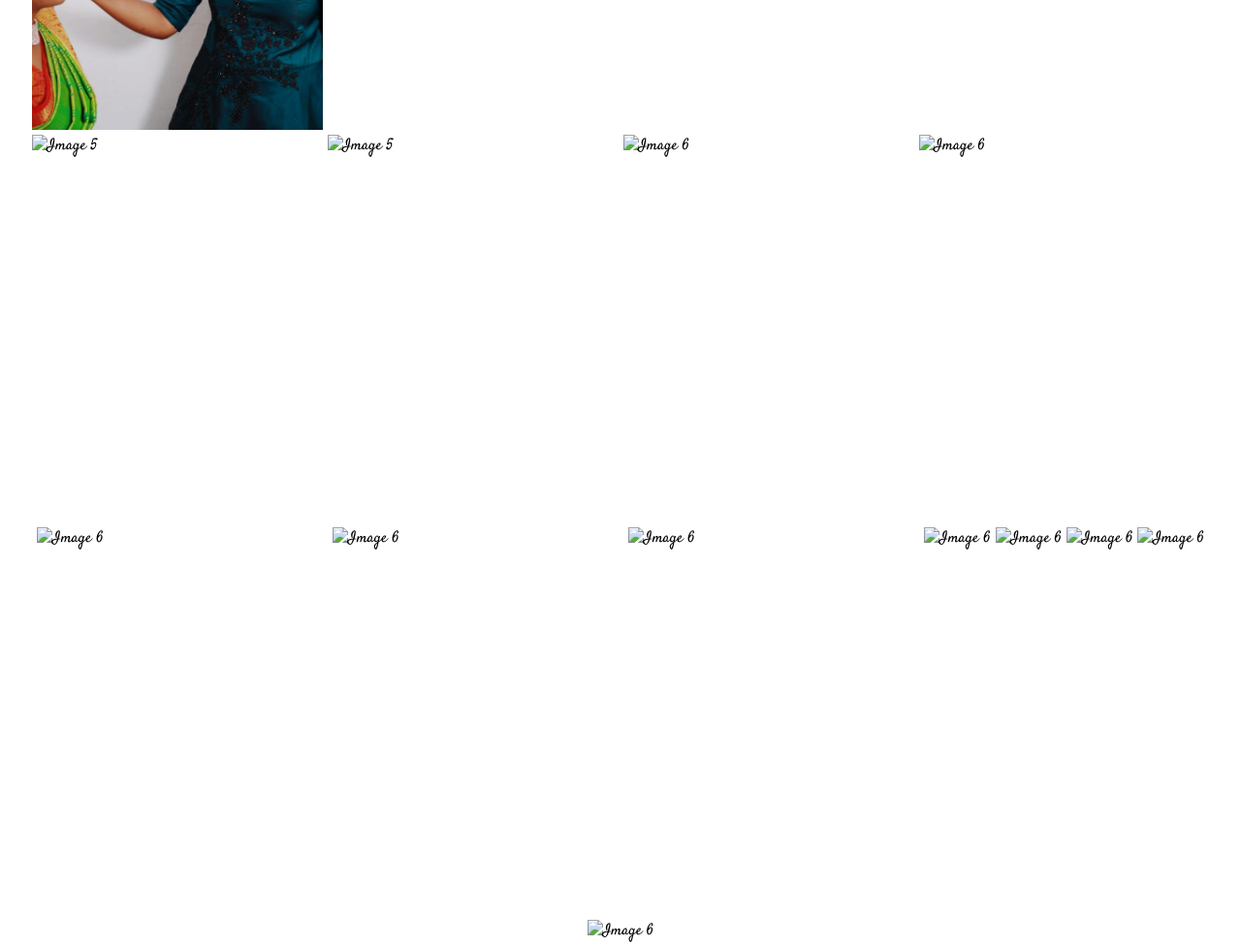
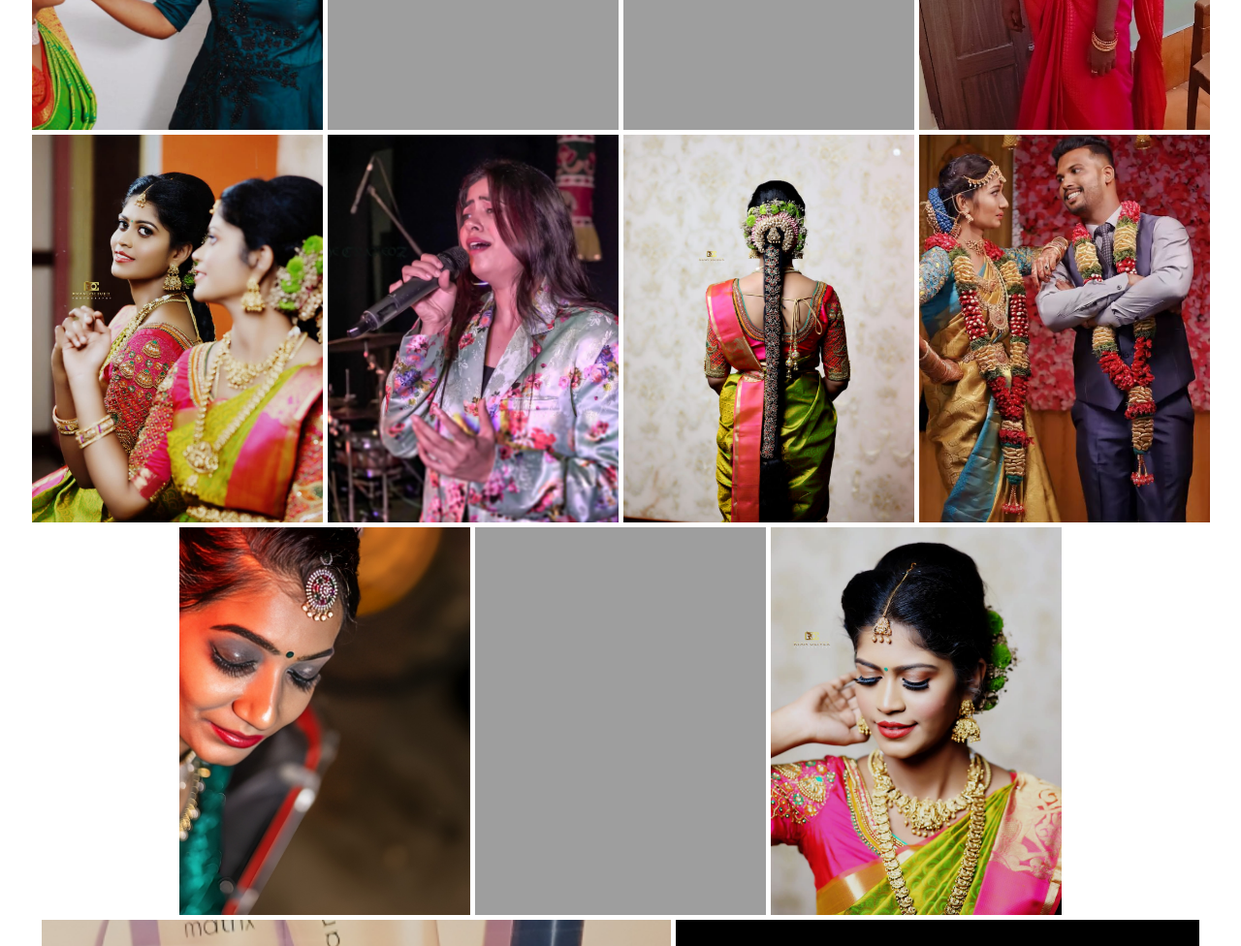
Before and after one commit to infinestTech/HEMA-S-MIRACLE-ICON, a website: page Gallery.html in a window 1280 px wide. Shown: the part 1160-2136 px from the top of the page at 97% size. Drawn offline with nearby package versions, Linux system fonts and the light colour scheme; files that its build step writes are made by us from their sources; the site is published under a folder, as on GitHub Pages, so addresses that start at the root find nothing.

Commit message:
Update Gallery.html

```diff
--- a/Gallery.html
+++ b/Gallery.html
@@ -41,21 +41,21 @@
 
     <div id="gallery" class="gallery mb-[10rem]">
         <img src="./images/hero3.jpg" alt="Image 1" class="gallery-item">
-        <img src="/images/rith18.jpeg" alt="Image 2" class="gallery-item">
-        <img src="/images/recent3.png" alt="Image 3" class="gallery-item">
-        <img src="/images/recent7.png" alt="Image 4" class="gallery-item">
-        <img src="/images/rith10.jpeg" alt="Image 5" class="gallery-item">
-        <img src="/images/naaa.png" alt="Image 5" class="gallery-item">
-        <img src="/images/rith11.jpeg" alt="Image 6" class="gallery-item">
-        <img src="/images/looo.png" alt="Image 6" class="gallery-item">
-        <img src="/images/rith12.png" alt="Image 6" class="gallery-item">
-        <img src="/images/rith13.png" alt="Image 6" class="gallery-item">
-        <img src="/images/rith16.jpeg" alt="Image 6" class="gallery-item">
-        <img src="/images/rith14.png" alt="Image 6" class="gallery-item">
-        <img src="/images/gl11.jpeg" alt="Image 6" class="gallery-item">
-        <img src="/images/gl20.png" alt="Image 6" class="gallery-item">
-        <img src="/images/gl21.png" alt="Image 6" class="gallery-item">
-        <img src="/images/rith9.png" alt="Image 6" class="gallery-item">
+        <img src="./images/rith18.jpeg" alt="Image 2" class="gallery-item">
+        <img src="./images/recent3.png" alt="Image 3" class="gallery-item">
+        <img src="./images/recent7.png" alt="Image 4" class="gallery-item">
+        <img src="./images/rith10.jpeg" alt="Image 5" class="gallery-item">
+        <img src="./images/naaa.png" alt="Image 5" class="gallery-item">
+        <img src="./images/rith11.jpeg" alt="Image 6" class="gallery-item">
+        <img src="./images/looo.png" alt="Image 6" class="gallery-item">
+        <img src="./images/rith12.png" alt="Image 6" class="gallery-item">
+        <img src="./images/rith13.png" alt="Image 6" class="gallery-item">
+        <img src="./images/rith16.jpeg" alt="Image 6" class="gallery-item">
+        <img src="./images/rith14.png" alt="Image 6" class="gallery-item">
+        <img src="./images/gl11.jpeg" alt="Image 6" class="gallery-item">
+        <img src="./images/gl20.png" alt="Image 6" class="gallery-item">
+        <img src="./images/gl21.png" alt="Image 6" class="gallery-item">
+        <img src="./images/rith9.png" alt="Image 6" class="gallery-item">
         <!-- <img src="/images/gal01.jpeg" alt="Image 6" class="gallery-item"> -->
     </div>
 
@@ -110,7 +110,7 @@
             </div> -->
         </div>
     </footer>
-    <script src="/js/app.js"></script>
+    <script src="./js/app.js"></script>
     <script src="https://code.jquery.com/jquery-3.5.1.slim.min.js"></script>
     <script src="https://cdn.jsdelivr.net/npm/popper.js@1.9.3/dist/umd/popper.min.js"></script>
     <script src="https://stackpath.bootstrapcdn.com/bootstrap/4.5.2/js/bootstrap.min.js"></script>
```
